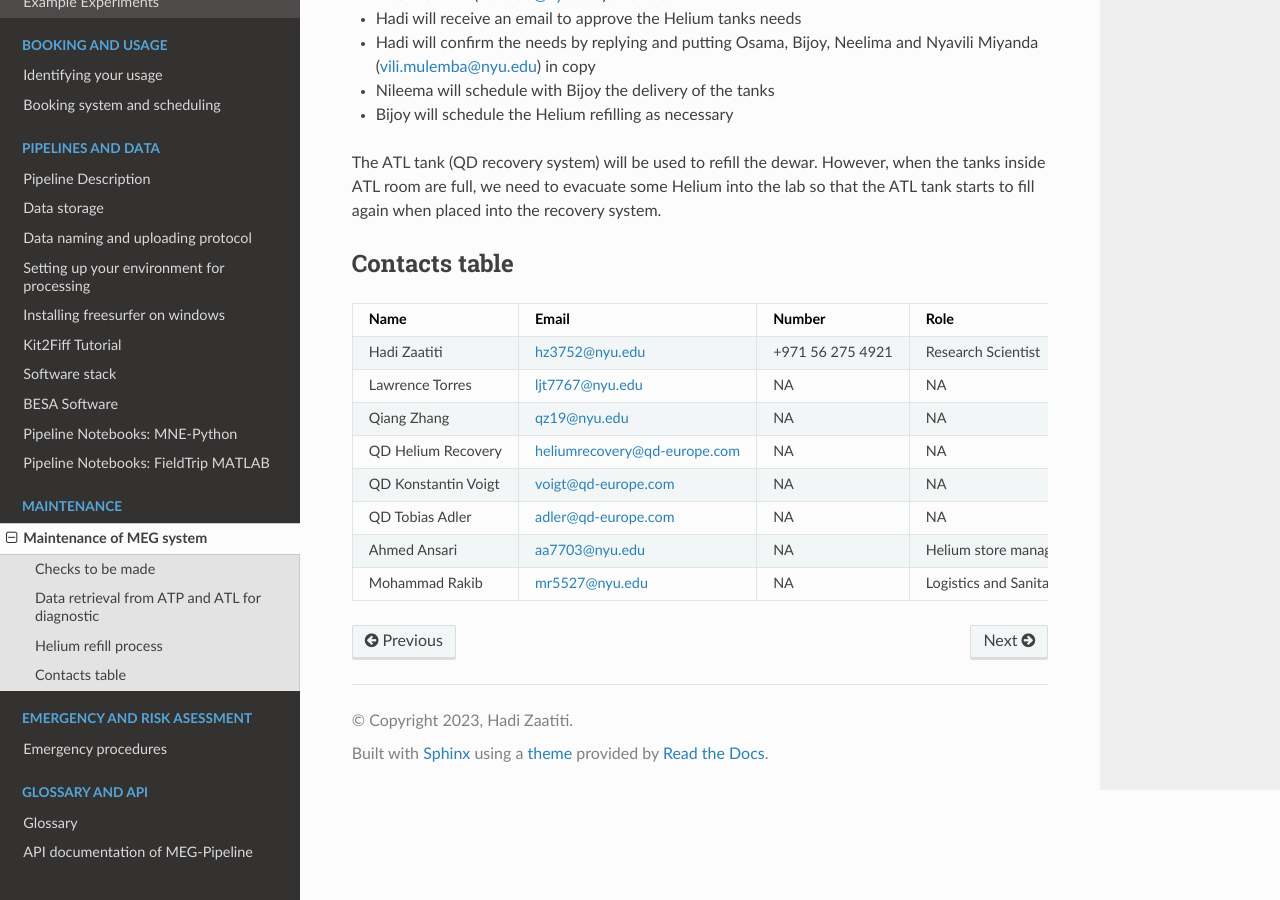
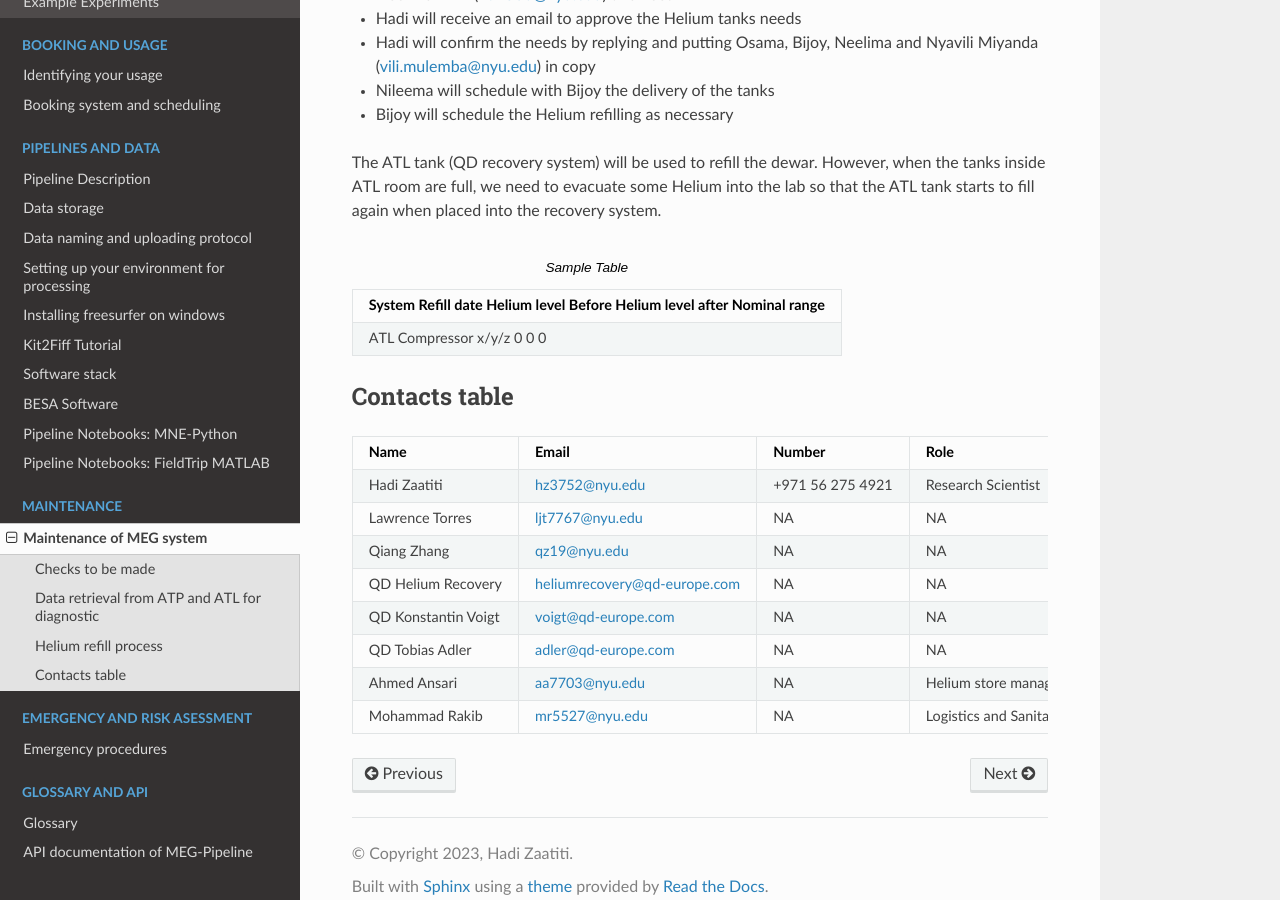
Before and after one commit to hzaatiti-NYU/meg-pipeline, a Sphinx documentation site: the page built from docs/source/5-maintenance/maintenance.rst, in a window 1280 px wide and 900 px high, scrolled down 1334 px. Built offline with Sphinx 7.4.7 and the Read the Docs theme 2.0.0, drawn with Linux system fonts in a browser that asks for light colours; pages that are not in the unit, such as notebooks, are missing from menus.

Commit message:
add sheet for helium refill

```diff
--- /dev/null
+++ b/docs/source/5-maintenance/helium_refill_data.csv
@@ -0,0 +1,2 @@
+System 	Refill date	Helium level Before	Helium level after	Nominal range
+ATL Compressor	x/y/z	0	0	0
--- a/docs/source/5-maintenance/maintenance.rst
+++ b/docs/source/5-maintenance/maintenance.rst
@@ -61,6 +61,11 @@ so that the ATL tank starts to fill again when placed into the recovery system.
 
 
 
+.. csv-table:: Sample Table
+   :header-rows: 1
+   :file: helium_refill_data.csv
+
+
 Contacts table
 --------------
 
```
